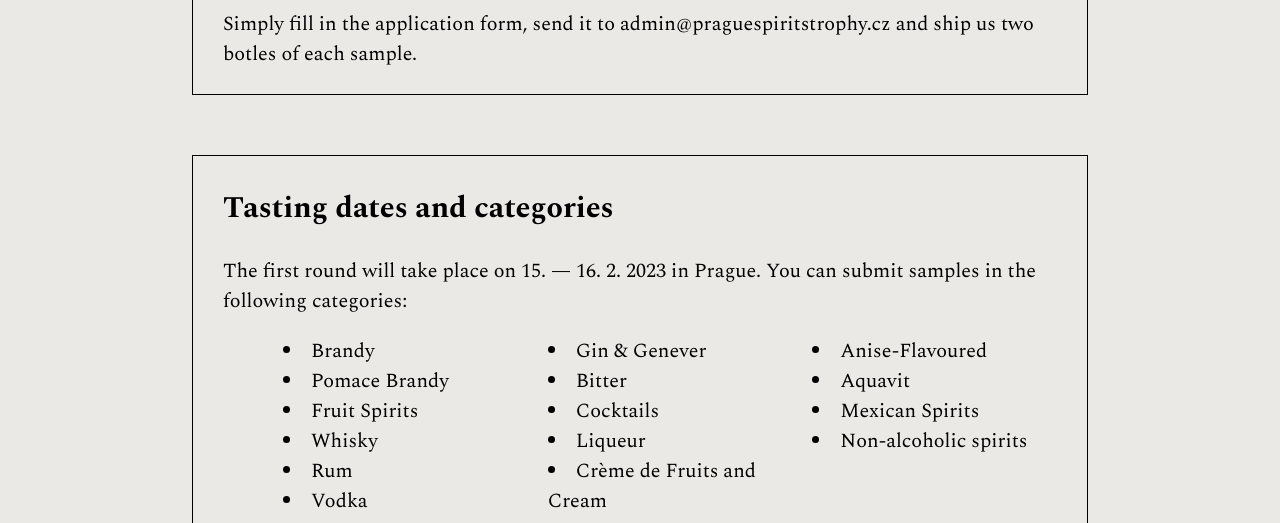
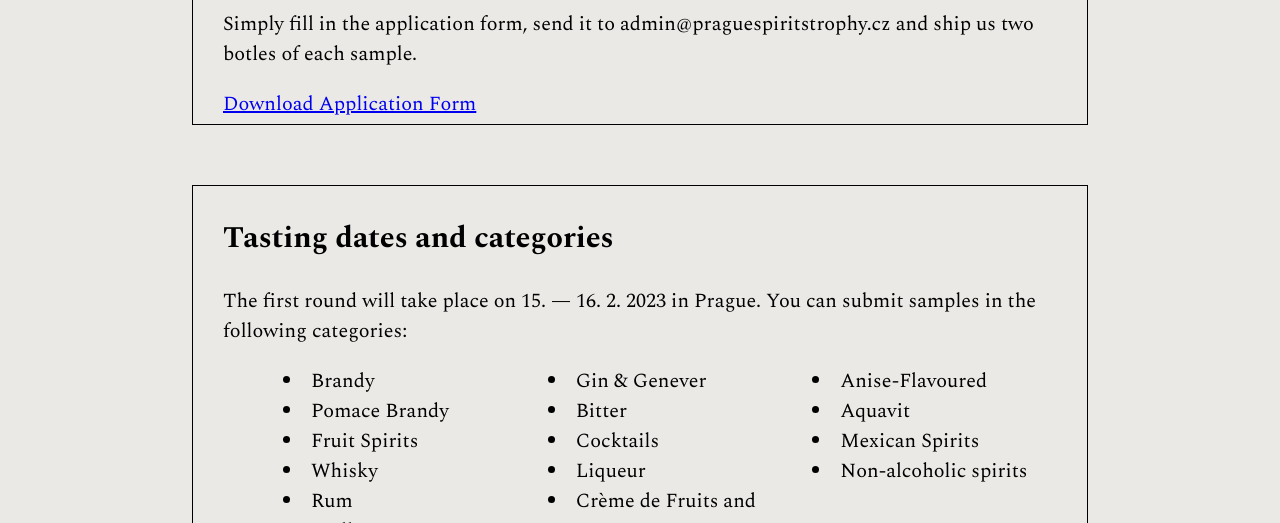
Before and after one commit to Kaja7/PRAGUE-SPIRITS-TROPHY, an Eleventy site: page takepart.html in a window 1280 px wide. Shown: the part 577-1100 px from the top of the page. Built offline with nearby package versions, Linux system fonts and the light colour scheme; Eleventy itself is replaced by a stand-in of ours; files that its build step writes are made by us from their sources; a web font is replaced by a local one.

Commit message:
pridanapllicationform

```diff
--- a/takepart.html
+++ b/takepart.html
@@ -11,6 +11,7 @@ title: Take Part in the Prague Spirits Trophy
     <div class="takepart__para">
         <h2>How to Apply</h2>
         <p>Simply fill in the application form, send it to admin@praguespiritstrophy.cz and ship us two botles of each sample.</p>
+        <a href = "/images/Application.pdf" target="_blank">Download Application Form</a>
     </div>
 
     <div class="takepart__para">
```
Also changed, not shown: 1 other file.
